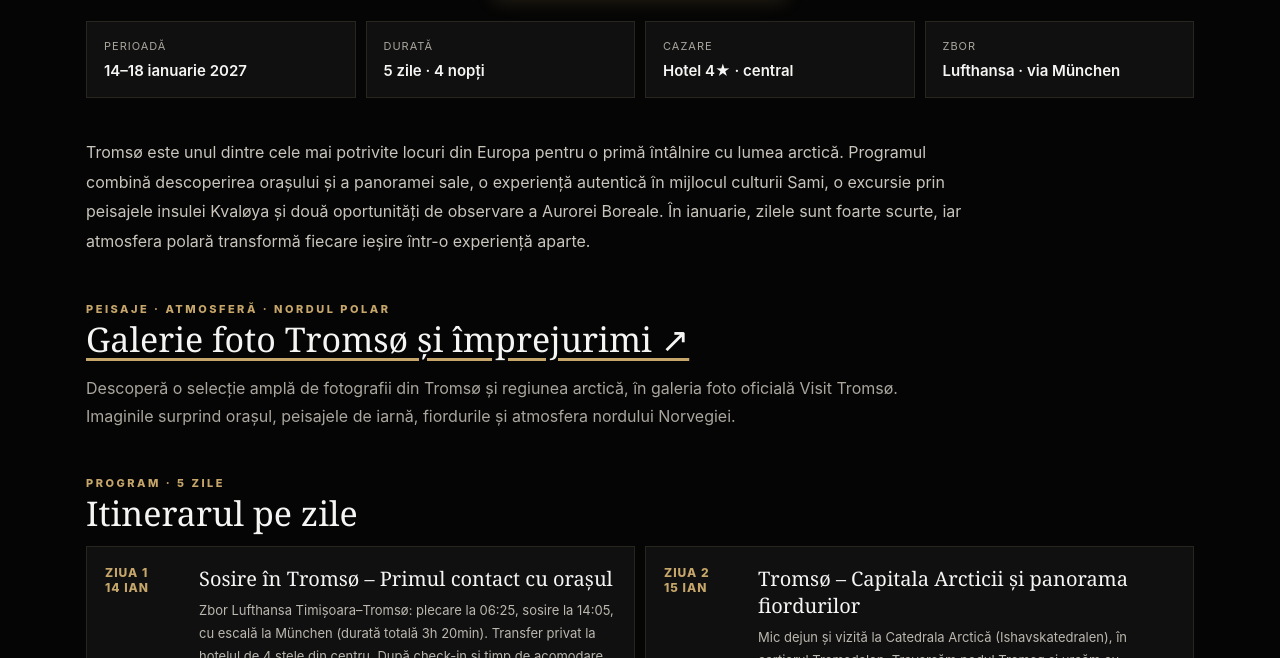
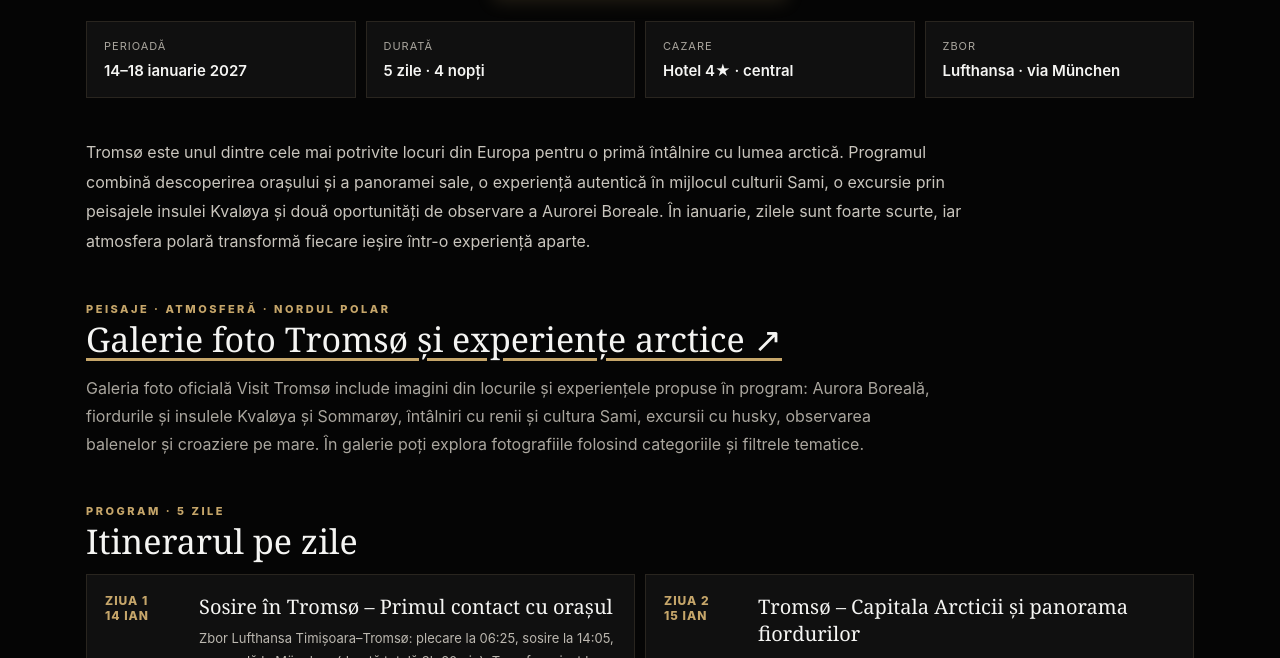
Before and after one commit to bwines/travel, a plain HTML site: page tromso-2026.html in a window 1280 px wide. Shown: the part 573-1231 px from the top of the page. Drawn offline with Linux system fonts and the light colour scheme.

Commit message:
Expand Tromso gallery description to include excursion imagery

```diff
--- a/tromso-2026.html
+++ b/tromso-2026.html
@@ -35,9 +35,9 @@ footer{margin-top:42px;padding-top:18px;border-top:1px solid var(--line);color:#
 </div>
 <p class="intro">Tromsø este unul dintre cele mai potrivite locuri din Europa pentru o primă întâlnire cu lumea arctică. Programul combină descoperirea orașului și a panoramei sale, o experiență autentică în mijlocul culturii Sami, o excursie prin peisajele insulei Kvaløya și două oportunități de observare a Aurorei Boreale. În ianuarie, zilele sunt foarte scurte, iar atmosfera polară transformă fiecare ieșire într-o experiență aparte.</p>
 
-<section class="section"><div class="eyebrow">Peisaje · atmosferă · nordul polar</div><h2><a href="https://visittromso.imageshop.no/1420479/Search" target="_blank" rel="noopener noreferrer" style="color:inherit;text-decoration:underline;text-decoration-color:var(--gold);text-underline-offset:6px">Galerie foto Tromsø și împrejurimi ↗</a></h2>
+<section class="section"><div class="eyebrow">Peisaje · atmosferă · nordul polar</div><h2><a href="https://visittromso.imageshop.no/1420479/Search" target="_blank" rel="noopener noreferrer" style="color:inherit;text-decoration:underline;text-decoration-color:var(--gold);text-underline-offset:6px">Galerie foto Tromsø și experiențe arctice ↗</a></h2>
 
-<p class="lead" style="margin-top:12px">Descoperă o selecție amplă de fotografii din Tromsø și regiunea arctică, în galeria foto oficială Visit Tromsø. Imaginile surprind orașul, peisajele de iarnă, fiordurile și atmosfera nordului Norvegiei.</p>
+<p class="lead" style="margin-top:12px">Galeria foto oficială Visit Tromsø include imagini din locurile și experiențele propuse în program: Aurora Boreală, fiordurile și insulele Kvaløya și Sommarøy, întâlniri cu renii și cultura Sami, excursii cu husky, observarea balenelor și croaziere pe mare. În galerie poți explora fotografiile folosind categoriile și filtrele tematice.</p>
 </section>
 
 <section class="section"><div class="eyebrow">Program · 5 zile</div><h2>Itinerarul pe zile</h2>
```
